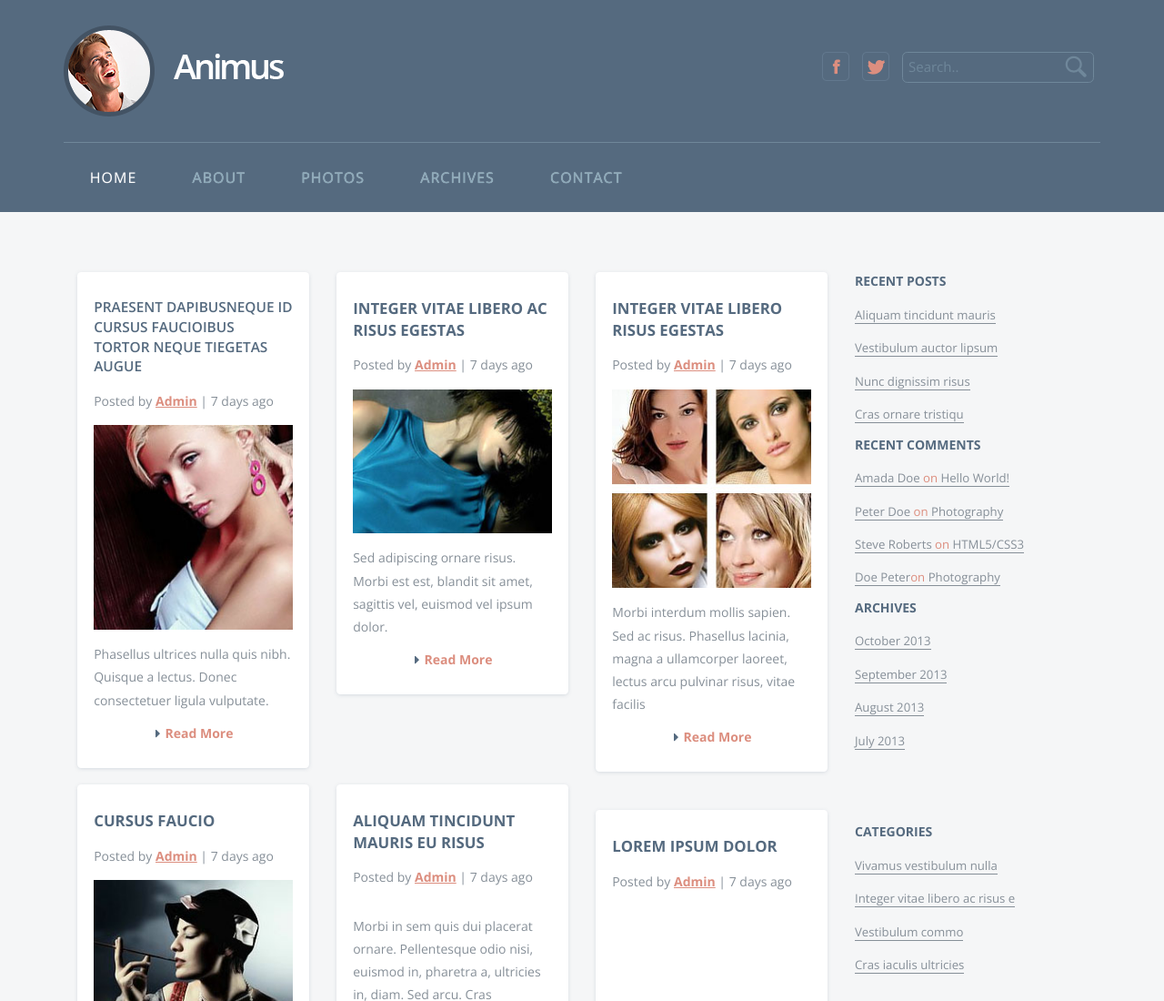
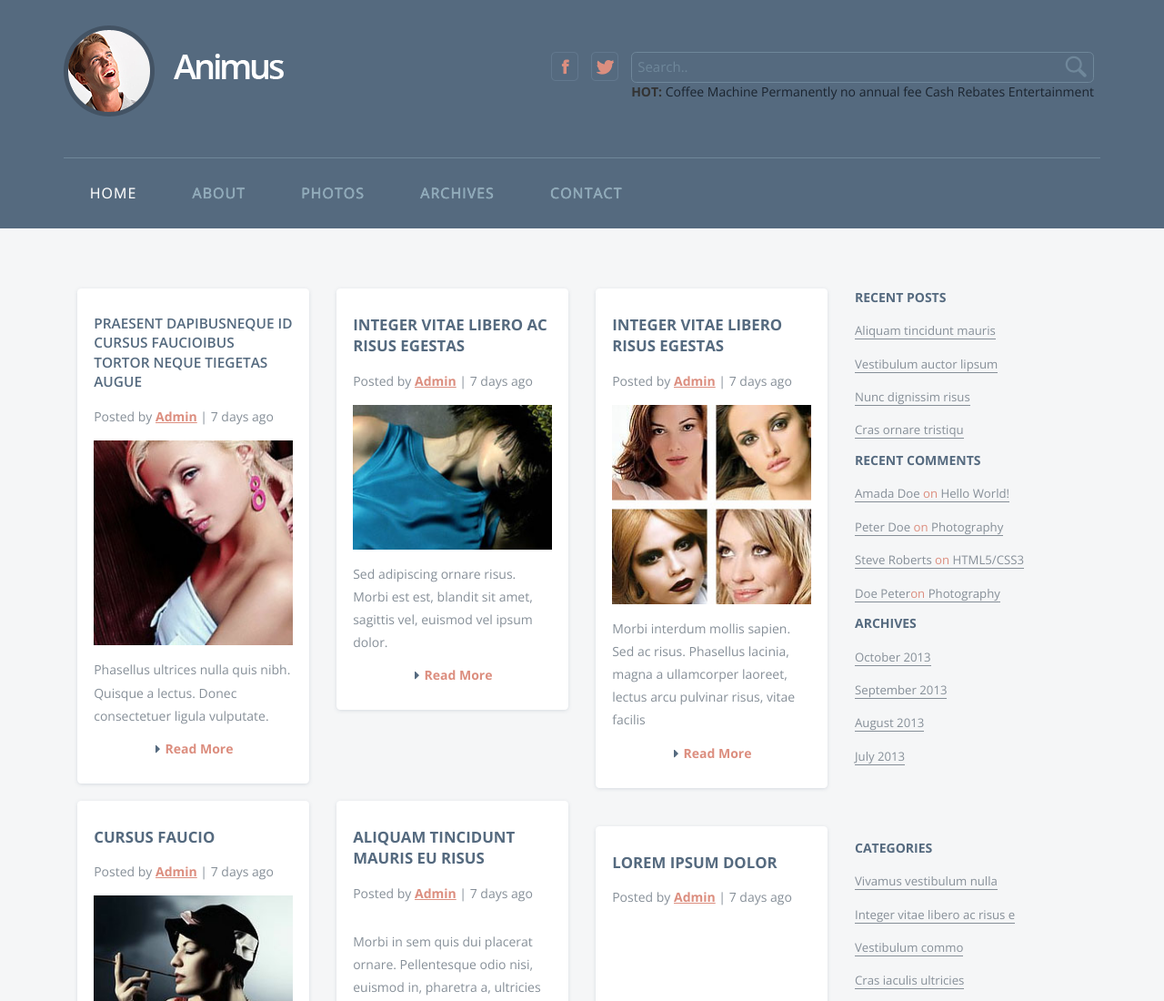
Before and after one commit to AlphaWong/creditcardinformationsystem, a website: page public/web/index.html in a window 1280 px wide. Shown: the top 1100 px of the page at 91% size. Drawn offline with nearby package versions, Linux system fonts and the light colour scheme; grey boxes are pictures that could not be loaded.

Commit message:
Update index.html

```diff
--- a/public/web/index.html
+++ b/public/web/index.html
@@ -10,6 +10,7 @@ License URL: http://creativecommons.org/licenses/by/3.0/
 <title>Animus A Blogging Category Flat Bootstarp Resposive Website Template | Home :: w3layouts</title>
 <link href="css/bootstrap.css" rel="stylesheet" type="text/css" media="all">
 <link href="css/style.css" rel="stylesheet" type="text/css" media="all" />
+<link href="css/style_custom.css" rel="stylesheet" type="text/css" media="all" />
 <meta name="viewport" content="width=device-width, initial-scale=1">
 <meta http-equiv="Content-Type" content="text/html; charset=utf-8" />
 <meta name="keywords" content="Graphic Responsive web template, Bootstrap Web Templates, Flat Web Templates, Andriod Compatible web template,
@@ -52,7 +53,15 @@ Smartphone Compatible web template, free webdesigns for Nokia, Samsung, LG, Sony
 						<input type="text" value="Search.." onfocus="this.value = '';" onblur="if (this.value == '') {this.value = 'Search..';}">
 						<input type="submit" value="">
 					</form>
-				</div></li>
+				</div>
+				<div class='hotKey'>
+					<label>HOT: </label>
+					<span><a href='index.html?search=Coffee%20Machine'>Coffee Machine</a></span>
+					<span><a href='index.html?search=Permanently%20no%20annual%20fee'>Permanently no annual fee</a></span>
+					<span><a href='index.html?search=Cash%20Rebates'>Cash Rebates</a></span>
+					<span><a href='index.html?search=Entertainment'>Entertainment</a></span>
+				</div>
+				</li>
 					<div class="clearfix"></div>
 				</ul>
 
```
